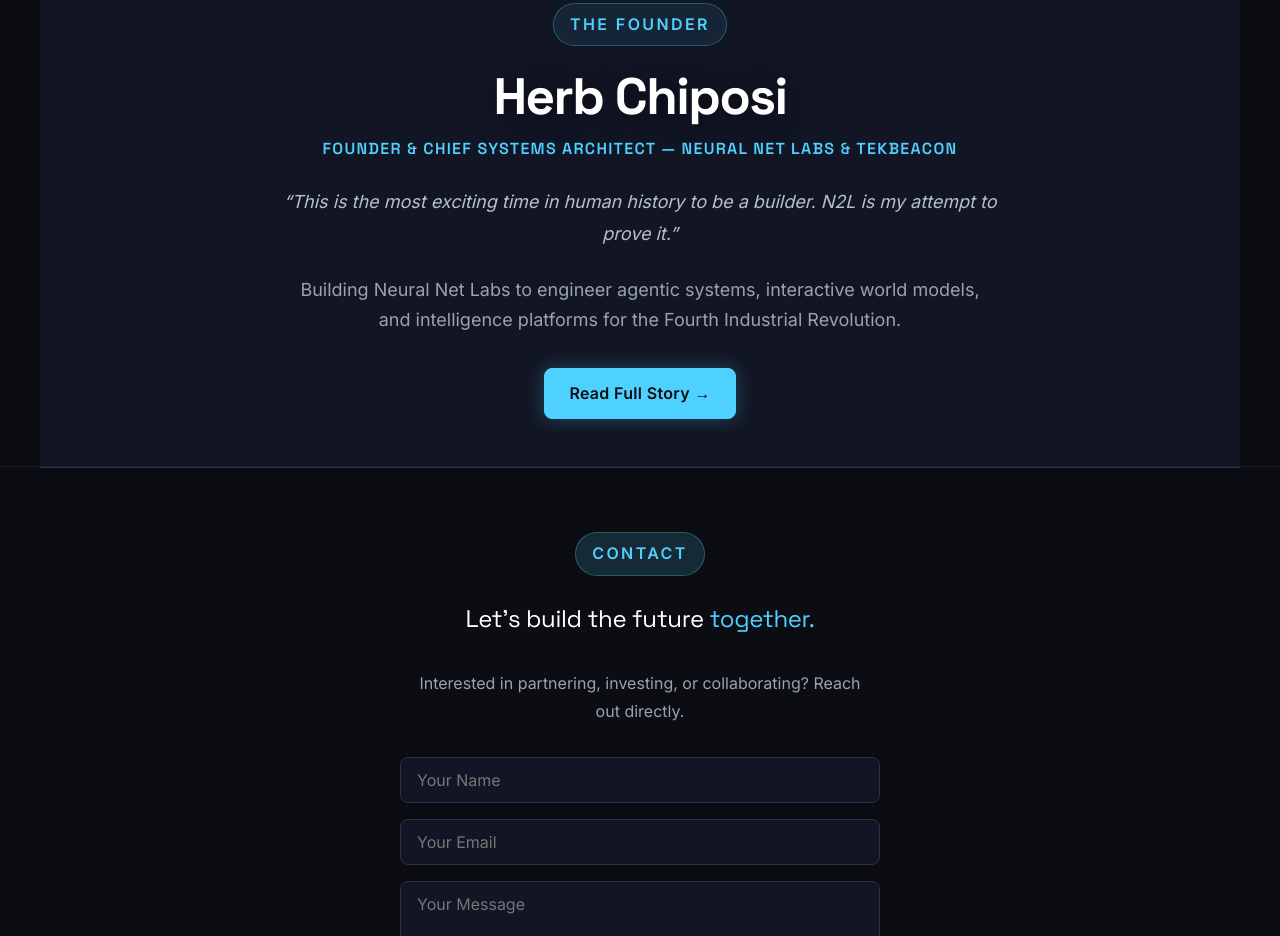
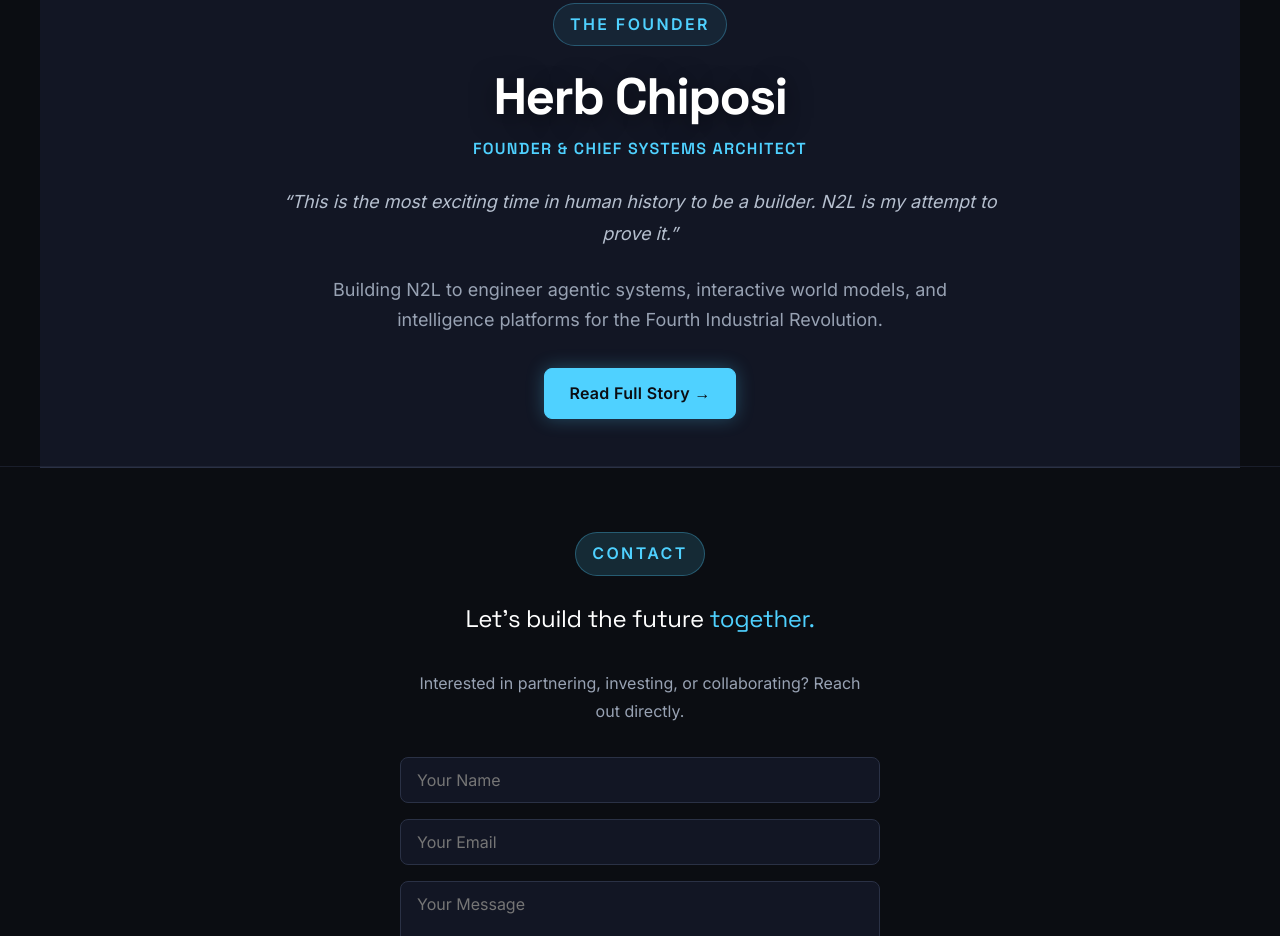
Before and after one commit to N2L-CLOUD/N2L.IO, a plain HTML site: page index.html in a window 1280 px wide. Shown: the part 3839-4775 px from the top of the page. Drawn offline with Linux system fonts and the light colour scheme.

Commit message:
Remove redundant company names from homepage founder section

```diff
--- a/index.html
+++ b/index.html
@@ -289,14 +289,14 @@
     <section class="section" id="founder" style="text-align: center; background: var(--color-surface); border-top: 1px solid var(--color-divider); border-bottom: 1px solid var(--color-divider); padding-top: var(--space-12); padding-bottom: var(--space-12);">
       <div class="section-eyebrow" style="color: var(--color-cyan); border-color: rgba(79,209,255,0.3); background: rgba(79,209,255,0.08);">The Founder</div>
       <h2 class="hero-headline" style="font-size: var(--text-2xl); color: #ffffff; max-width: 800px; margin: 0 auto var(--space-3);">Herb Chiposi</h2>
-      <p style="font-family: var(--font-display); font-size: var(--text-sm); font-weight: 600; color: var(--color-cyan); letter-spacing: 0.08em; text-transform: uppercase; margin-bottom: var(--space-6);">Founder &amp; Chief Systems Architect &mdash; Neural Net Labs &amp; TekBeacon</p>
+      <p style="font-family: var(--font-display); font-size: var(--text-sm); font-weight: 600; color: var(--color-cyan); letter-spacing: 0.08em; text-transform: uppercase; margin-bottom: var(--space-6);">Founder &amp; Chief Systems Architect</p>
 
       <p style="color: rgba(200, 210, 225, 0.9); font-size: var(--text-base); max-width: 720px; margin: 0 auto var(--space-6); line-height: 1.8; font-style: italic;">
         &ldquo;This is the most exciting time in human history to be a builder. N2L is my attempt to prove it.&rdquo;
       </p>
 
       <p style="color: var(--color-text-muted); font-size: var(--text-base); max-width: 680px; margin: 0 auto var(--space-8); line-height: 1.7;">
-        Building Neural Net Labs to engineer agentic systems, interactive world models, and intelligence platforms for the Fourth Industrial Revolution.
+        Building N2L to engineer agentic systems, interactive world models, and intelligence platforms for the Fourth Industrial Revolution.
       </p>
 
       <a href="about.html" class="btn btn-primary glow-btn" style="text-decoration:none;">Read Full Story &rarr;</a>
```
